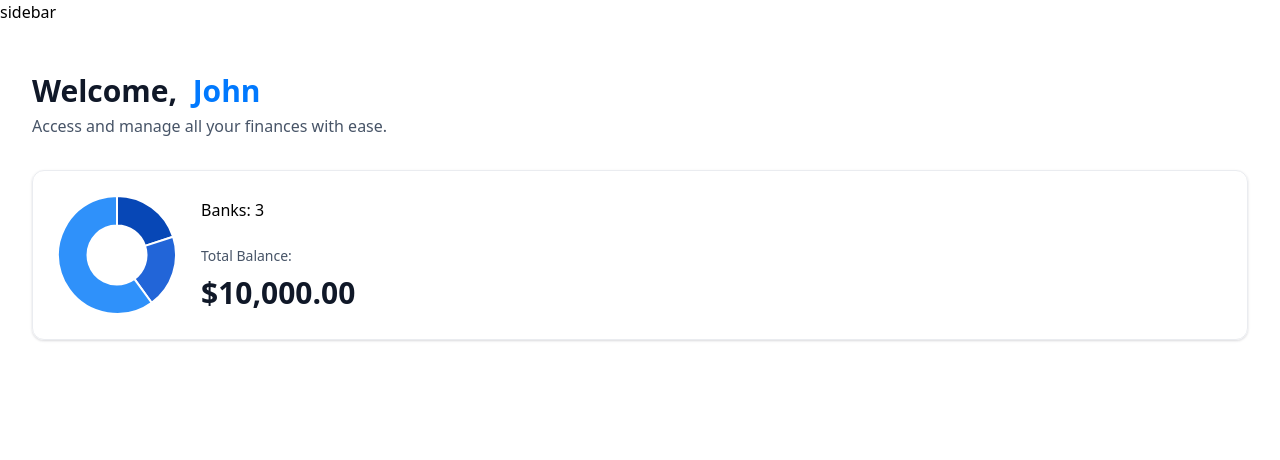
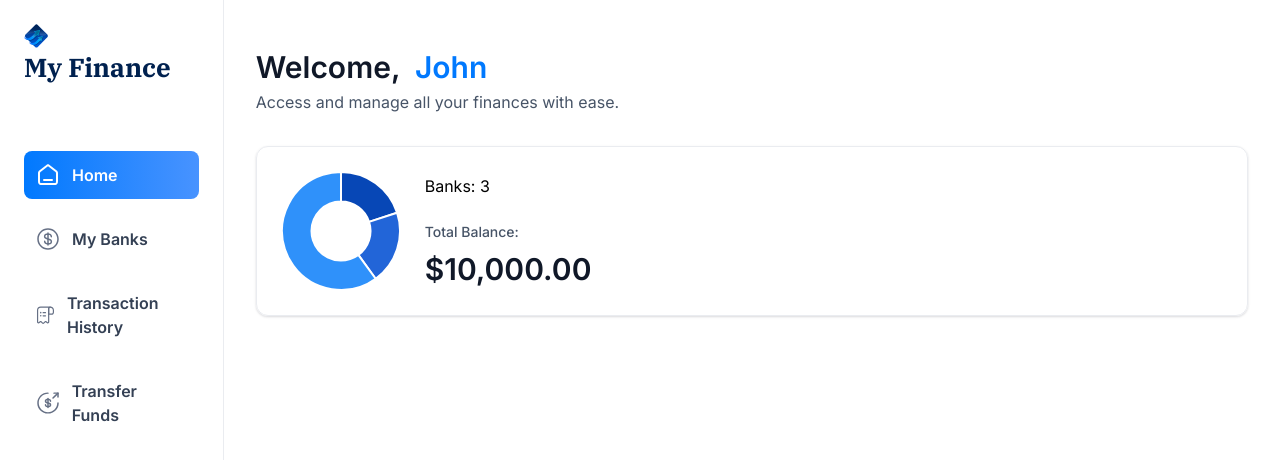
Before and after one commit to wtcrowe4/my_finance, a Next.js app: page / in a window 1280 px wide. Shown: the top 460 px of the page. Built offline with nearby package versions, Linux system fonts and the light colour scheme.

Commit message:
implements sidebar, hardcoded user

```diff
--- a/app/(root)/layout.tsx
+++ b/app/(root)/layout.tsx
@@ -1,11 +1,30 @@
+import Sidebar from '../../components/ui/Sidebar';
+
 export default function RootLayout({
   children,
 }: Readonly<{
   children: React.ReactNode;
 }>) {
+
+  const loggedIn: User = {
+    $id: '123',
+    email: 'john.doe@example.com',
+    userId: '456',
+    dwollaCustomerUrl: 'https://example.com',
+    firstName: 'John',
+    lastName: 'Doe',
+    dwollaCustomerId: '',
+    address1: '',
+    city: '',
+    state: '',
+    postalCode: '',
+    dateOfBirth: '',
+    ssn: ''
+  };
+
   return (
-    <main>
-        sidebar
+    <main className="flex h-screen w-full font-inter">
+        <Sidebar user={loggedIn} />
         {children}
     </main>
   );
--- /dev/null
+++ b/components/ui/Sidebar.tsx
@@ -0,0 +1,55 @@
+'use client'
+
+import Link from 'next/link'
+import Image from 'next/image'
+import { cn } from '@/lib/utils'
+import { sidebarLinks } from '@/constants'
+import { usePathname } from 'next/navigation'
+
+const Sidebar = ({ user }: SidebarProps) => {
+
+  const pathname = usePathname()
+
+  return (
+    <section className="sidebar">
+      <nav className="flex flex-col gap-4">
+        <Link href="/"
+          className="mb-12 cursor-pointer items-center gap-2">
+            <Image src='/icons/logo.svg' width={50} height={50} alt='My Finance Logo'
+              className="size-[24px] max-xl:size-14" />
+            <h1 className="sidebar-logo">My Finance</h1>
+        </Link>
+
+        {sidebarLinks.map((item) => {
+          const isActive = pathname === item.route || pathname.startsWith(`${item.route}/`)
+
+          return (
+            <Link href={item.route} key={item.label}
+              className={cn('sidebar-link', { 'bg-bank-gradient': isActive })}
+            >
+              <div className="relative size-6">
+                <Image
+                  src={item.imgURL}
+                  alt={item.label}
+                  fill
+                  className={cn({
+                    'brightness-[3] invert-0': isActive
+                  })}
+                />
+              </div>
+              <p className={cn("sidebar-label", { "!text-white": isActive })}>
+                {item.label}
+              </p>
+            </Link>
+          )
+        })}
+
+        {/* <PlaidLink user={user} /> */}
+      </nav>
+
+      {/* <Footer user={user} /> */}
+    </section>
+  )
+}
+
+export default Sidebar
```
